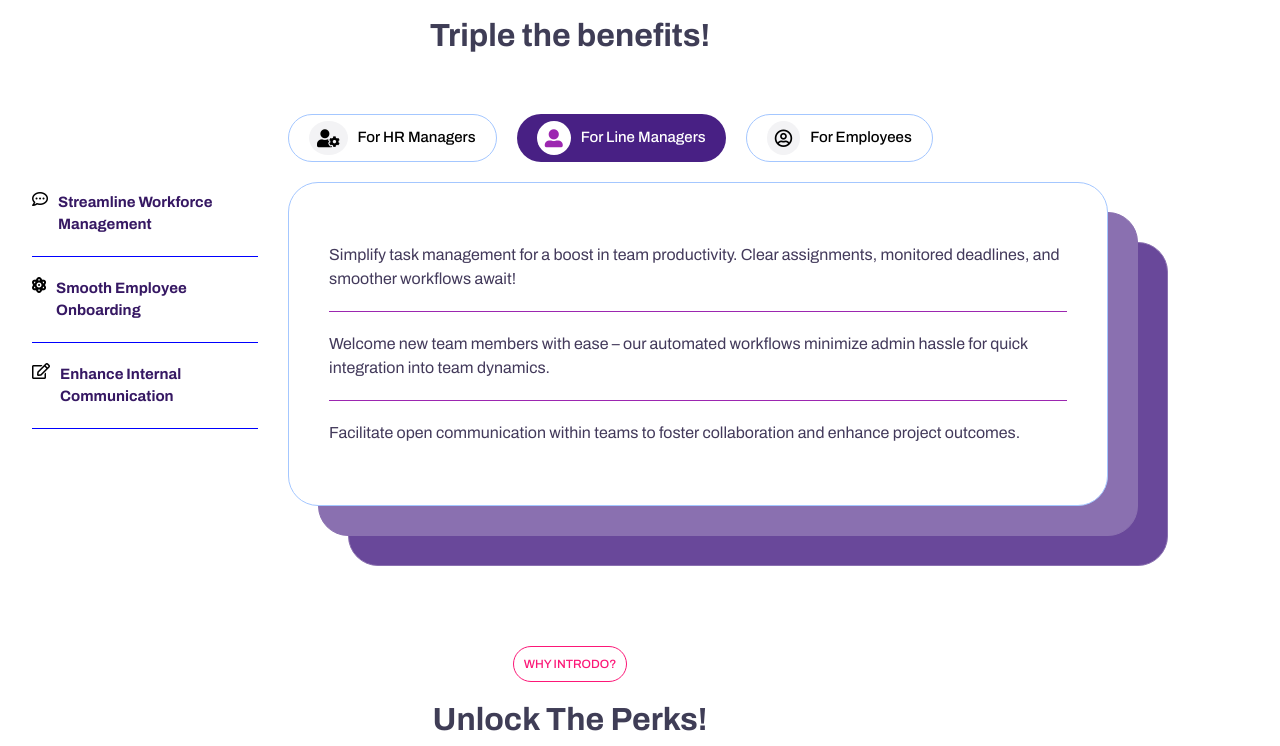
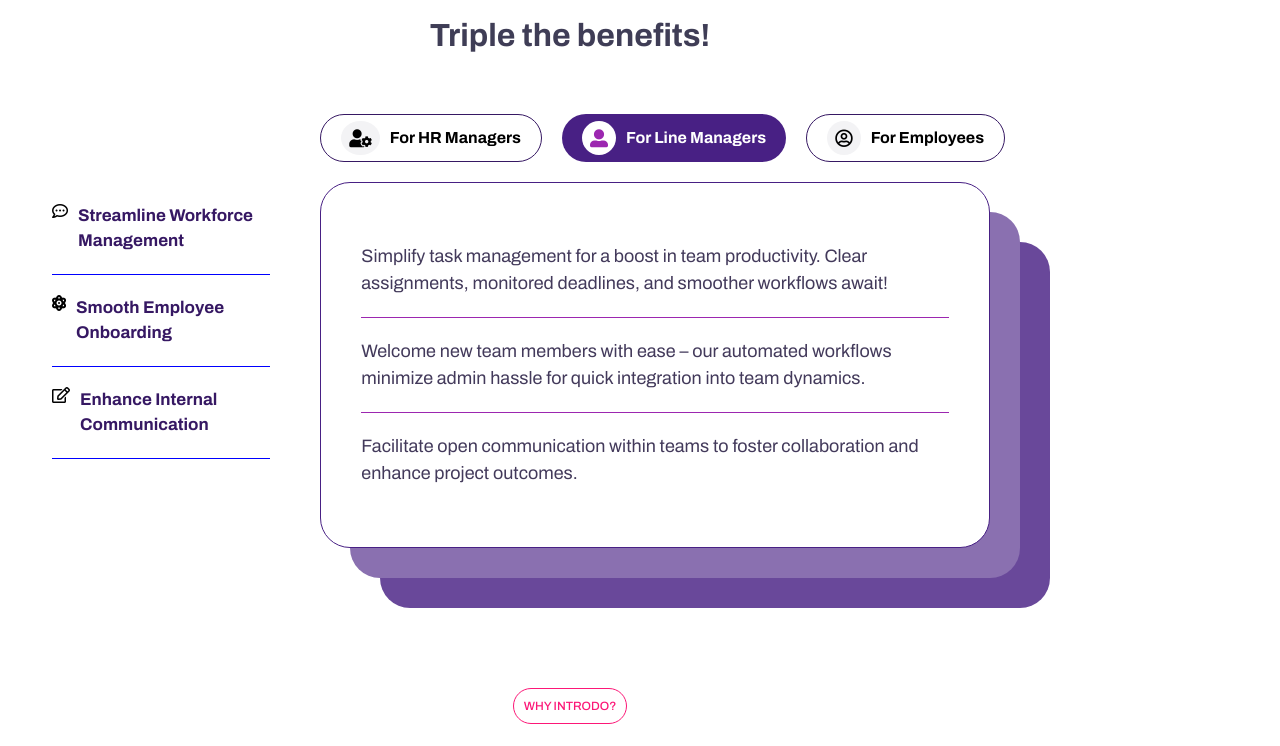
Before and after one commit to harshajoseph16/Dynamic_UI, a React (Vite) app: page / in a window 1280 px wide. Shown: the part 537-1283 px from the top of the page. Built offline with nearby package versions, Linux system fonts and the light colour scheme.

Commit message:
tab css changes

```diff
--- a/src/Componets/TabComponents/index.jsx
+++ b/src/Componets/TabComponents/index.jsx
@@ -16,7 +16,7 @@ const TabComponents = () => {
       activeColor: '#6C63FF',
       card2Color: '#A4C7FF',
       card3Color: '#81B2FF',
-      borderColor: '#A4C7FF',
+      borderColor: '#6C63FF', // Use activeColor for border
     },
     {
       id: 'line',
@@ -28,7 +28,7 @@ const TabComponents = () => {
       activeColor: '#482084',
       card2Color: '#8A70B0',
       card3Color: '#69489A',
-      borderColor: '#8A70B0',
+      borderColor: '#482084', // Use activeColor for border
     },
     {
       id: 'employees',
@@ -40,15 +40,13 @@ const TabComponents = () => {
       activeColor: '#FF8100',
       card2Color: '#FFC58A',
       card3Color: '#FFAE5C',
-      borderColor: '#FFC58A',
+      borderColor: '#FF8100', // Use activeColor for border
     },
   ];
 
   const switchTab = () => {
     const currentIndex = tabs.findIndex(tab => tab.id === activeTab);
     const nextIndex = (currentIndex + 1) % tabs.length;
-
-
     setActiveTab(tabs[nextIndex].id);
   };
 
@@ -89,7 +87,7 @@ const TabComponents = () => {
               </div>
             </div>
 
-            <div className="">
+            <div className="tab-content-area">
               <div className="tabs-header">
                 {tabs.map(tab => (
                   <button
@@ -107,7 +105,12 @@ const TabComponents = () => {
               </div>
 
               <div className="container1">
-                <div className="card card1">
+                <div
+                  className="card card1"
+                  style={{
+                    border: `1px solid ${currentTab.borderColor}`, // Dynamically setting border color for card1
+                  }}
+                >
                   {tabs.map(tab => (
                     <div key={tab.id} className={`tab-content ${activeTab === tab.id ? 'active' : ''}`} id={tab.id}>
                       <p>{tab.content}</p>
@@ -117,19 +120,20 @@ const TabComponents = () => {
                   ))}
                 </div>
 
-
+                {/* card2 and card3 only have background colors, no borders */}
                 <div
                   className="card card2"
                   style={{
                     backgroundColor: currentTab.card2Color,
-                    borderColor: currentTab.borderColor
+                    border: 'none', // Remove border for card2
                   }}
                 ></div>
+
                 <div
                   className="card card3"
                   style={{
                     backgroundColor: currentTab.card3Color,
-                    borderColor: currentTab.borderColor
+                    border: 'none', // Remove border for card3
                   }}
                 ></div>
               </div>
--- a/src/Componets/TabComponents/tab.css
+++ b/src/Componets/TabComponents/tab.css
@@ -2,7 +2,7 @@
 
 .container1 {
     position: relative;
-    width: 100%;
+    width: 85%;
     height: auto;
     display: grid;
 }
@@ -56,6 +56,7 @@
     justify-content: flex-start;
     align-items: flex-start;
     gap: 20px;
+    padding: 0 20px;
 }
 
 .tab-left-icon {
@@ -69,7 +70,7 @@
 }
 
 .tab-left-icon p {
-    font-size: 15px;
+    font-size: 17px;
     font-weight: bold;
     color: #361863;
 }
@@ -96,16 +97,17 @@
 .tab-btn {
     padding: 6px 20px;
     border-radius: 30px;
-    border: solid 1px #A4C7FF;
+    border: solid 1px #361863;
     cursor: pointer;
     transition: background-color 0.3s, color 0.3s;
-    font-size: 15px;
+    font-size: 16px;
     outline: none;
     display: flex;
     align-items: center;
     gap: 10px;
     background-color: white;
-    color: black;
+    color: #361863;
+    font-weight: bold;
 }
 
 .tab-btn i {
@@ -164,6 +166,7 @@
     color: #433A5B;
     border-bottom: 1px solid transparent;
     padding: 20px 0;
+    font-size: 18px;
 }
 
 
```
Also changed, not shown: public/user-octagon.png (added).
